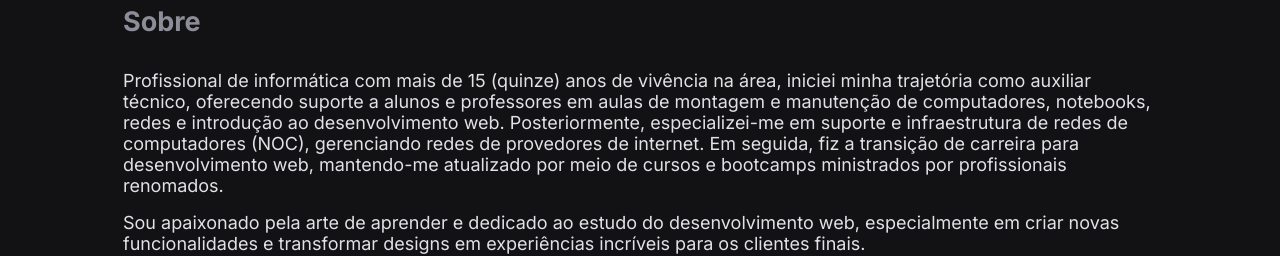
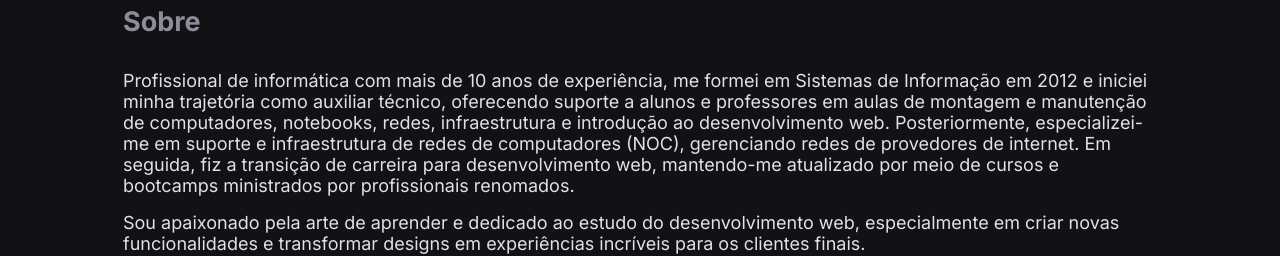
Before and after one commit to philipef-dev/philipef-dev-portfolio, a React (Vite) app: page / in a window 1280 px wide. Shown: the part 471-727 px from the top of the page. Built offline with nearby package versions, Linux system fonts and the light colour scheme.

Commit message:
Feat: About - ok

```diff
--- a/src/App.jsx
+++ b/src/App.jsx
@@ -216,7 +216,7 @@ function App() {
 
         <Section id="about" title="Sobre" setActiveSection={setActiveSection}>
           <p>
-            Profissional de informática com mais de 15 (quinze) anos de vivência na área, iniciei minha trajetória como auxiliar técnico, oferecendo suporte a alunos e professores em aulas de montagem e manutenção de computadores, notebooks, redes e introdução ao desenvolvimento web. Posteriormente, especializei-me em suporte e infraestrutura de redes de computadores (NOC), gerenciando redes de provedores de internet. Em seguida, fiz a transição de carreira para desenvolvimento web, mantendo-me atualizado por meio de cursos e bootcamps ministrados por profissionais renomados.
+            Profissional de informática com mais de 10 anos de experiência, me formei em Sistemas de Informação em 2012 e iniciei minha trajetória como auxiliar técnico, oferecendo suporte a alunos e professores em aulas de montagem e manutenção de computadores, notebooks, redes, infraestrutura e introdução ao desenvolvimento web. Posteriormente, especializei-me em suporte e infraestrutura de redes de computadores (NOC), gerenciando redes de provedores de internet. Em seguida, fiz a transição de carreira para desenvolvimento web, mantendo-me atualizado por meio de cursos e bootcamps ministrados por profissionais renomados.
           </p>
           <p>
             Sou apaixonado pela arte de aprender e dedicado ao estudo do desenvolvimento web, especialmente em criar novas funcionalidades e transformar designs em experiências incríveis para os clientes finais.
```
